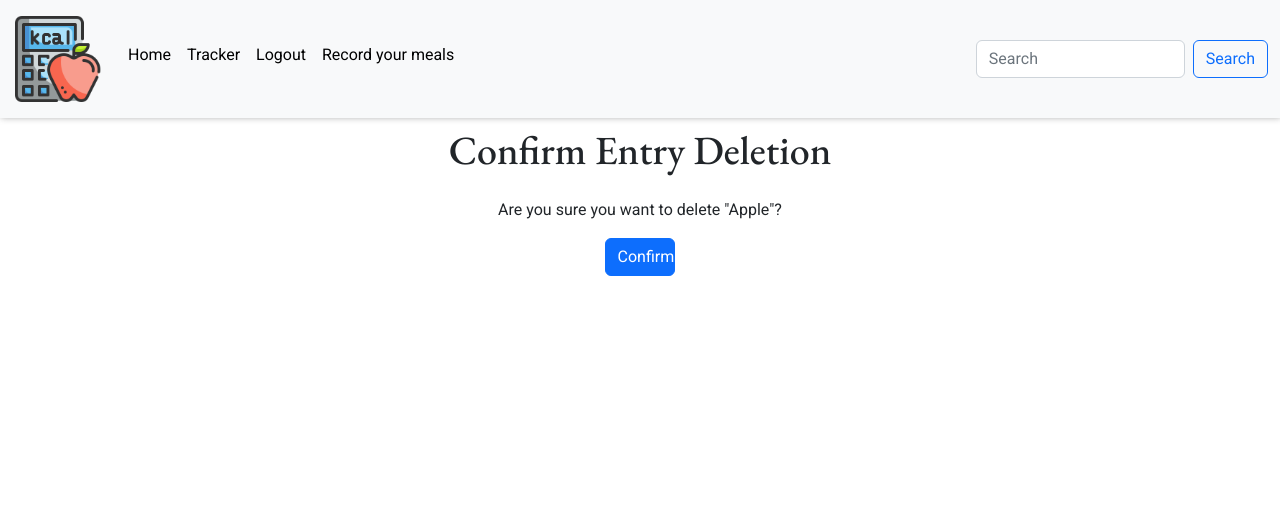
After one commit to Code-Institute-Submissions/moabdelbasset-Project4, a Django app: page /tracker/delete/10/ in a window 1280 px wide. The commit adds this page. Shown: the top 516 px of the page. Run offline with Django 4.2, Linux system fonts and the light colour scheme; a user stored in the database is signed in; data comes from the database, SQL or seed files in the repository; both versions use the stored data as it was after the commit; parts of the project's set-up code (start-up, migrations or seed data) failed here and were passed over; some libraries are stand-ins or nearby versions.

Commit message:
Adding delete functionality to delete entered meals

```diff
--- /dev/null
+++ b/tracker/templates/tracker/tracker_confirm_delete.html
@@ -0,0 +1,16 @@
+{% extends "base.html" %}
+
+{% block title %}Delete tracker {{ object.title}} {% endblock %}
+
+{% block content %}
+<div class="container">
+    <h1 class="text-center mt-2">Confirm Entry Deletion</h1>
+    <div class="d-flex justify-content-center pt-3">
+        <form method="post" class="text-center">
+            {% csrf_token %}
+            <p>Are you sure you want to delete "{{object.title}}"?</p>
+            <input type="submit" value="Confirm" class="btn btn-primary w-25">
+        </form>
+    </div>
+</div>
+{% endblock %}
--- a/tracker/templates/tracker/trackers.html
+++ b/tracker/templates/tracker/trackers.html
@@ -3,6 +3,7 @@
 {% block title %}Trackers{% endblock %}
 
 {% block content %}
+
 <div class="container justify-content-center d-flex flex-row flex-wrap justify-content-center">
     <h1 class="text-center p-2">
         Your entered meals
@@ -30,6 +31,10 @@
                         <strong>Calories:</strong> {{tracker.calories}}
                     </p>
                 </div>
+                <div class="text-center">
+                    <a href="" class="btn btn-primary w-25">Edit</a>
+                    <a href="{% url 'delete_tracker' tracker.id %}" class="btn btn-primary w-25">Delete</a>
+                </div>
             </div>
             {% endfor %}
         </div>
--- a/tracker/urls.py
+++ b/tracker/urls.py
@@ -1,8 +1,9 @@
 from django.urls import path
 from .views import AddTracker
-from .views import Trackers
+from .views import Trackers, DeleteTracker
 
 urlpatterns = [
     path('', AddTracker.as_view(), name='add_tracker'),
     path('trackers/', Trackers.as_view(), name='trackers'),
+    path('delete/<slug:pk>/', DeleteTracker.as_view(), name="delete_tracker"),
 ]
--- a/tracker/views.py
+++ b/tracker/views.py
@@ -1,10 +1,10 @@
 from django.forms.models import BaseModelForm
 from django.http import HttpResponse
 from django.shortcuts import render
-from django.views.generic import CreateView, ListView
+from django.views.generic import CreateView, ListView, DeleteView
 from .models import Tracker
 from .forms import TrackerForm
-from django.contrib.auth.mixins import LoginRequiredMixin
+from django.contrib.auth.mixins import LoginRequiredMixin, UserPassesTestMixin
 from itertools import groupby
 from operator import attrgetter
 from .services import fetch_calories
@@ -64,3 +64,13 @@ class AddTracker(LoginRequiredMixin, CreateView):
             return self.form_invalid(form)
         form.instance.calories = calories
         return super(AddTracker, self).form_valid(form)
+
+
+
+class DeleteTracker(LoginRequiredMixin, UserPassesTestMixin, DeleteView):
+    """ Delete entered tracker """
+    model = Tracker
+    success_url = '/tracker/'
+
+    def test_func(self):
+        return self.request.user == self.get_object().user
```
Also changed, not shown: templates/403.html (added, +10 -0 lines), db.sqlite3.
